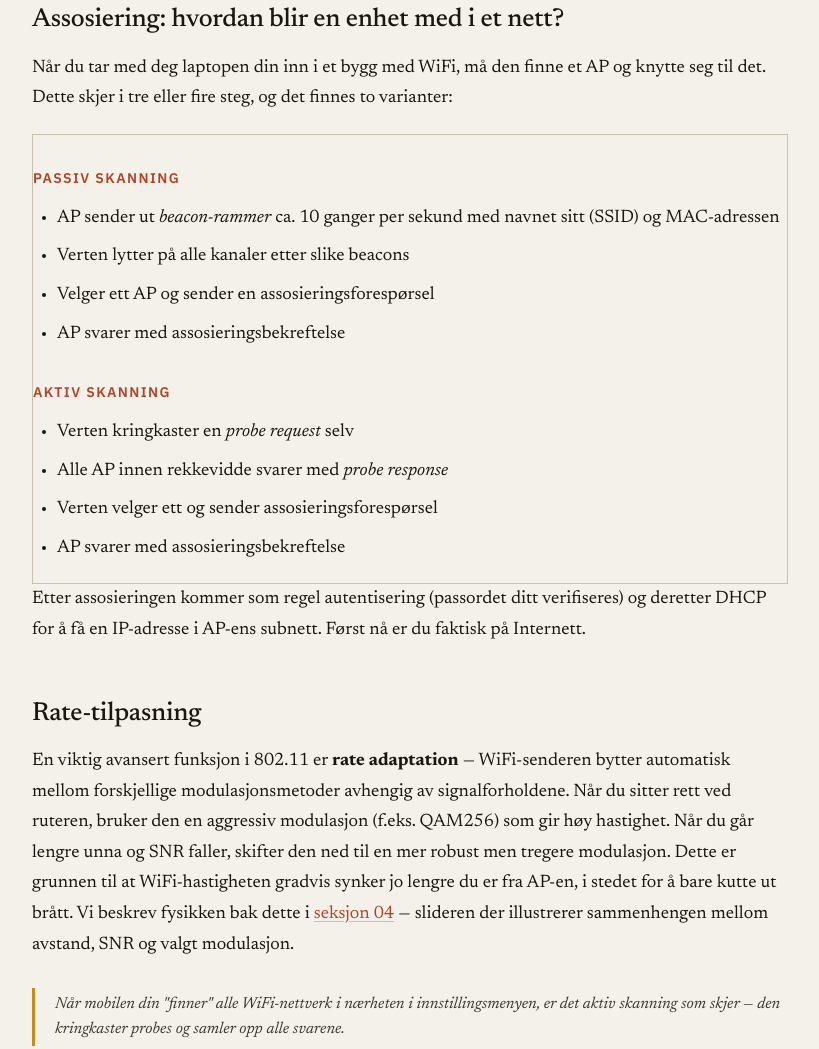
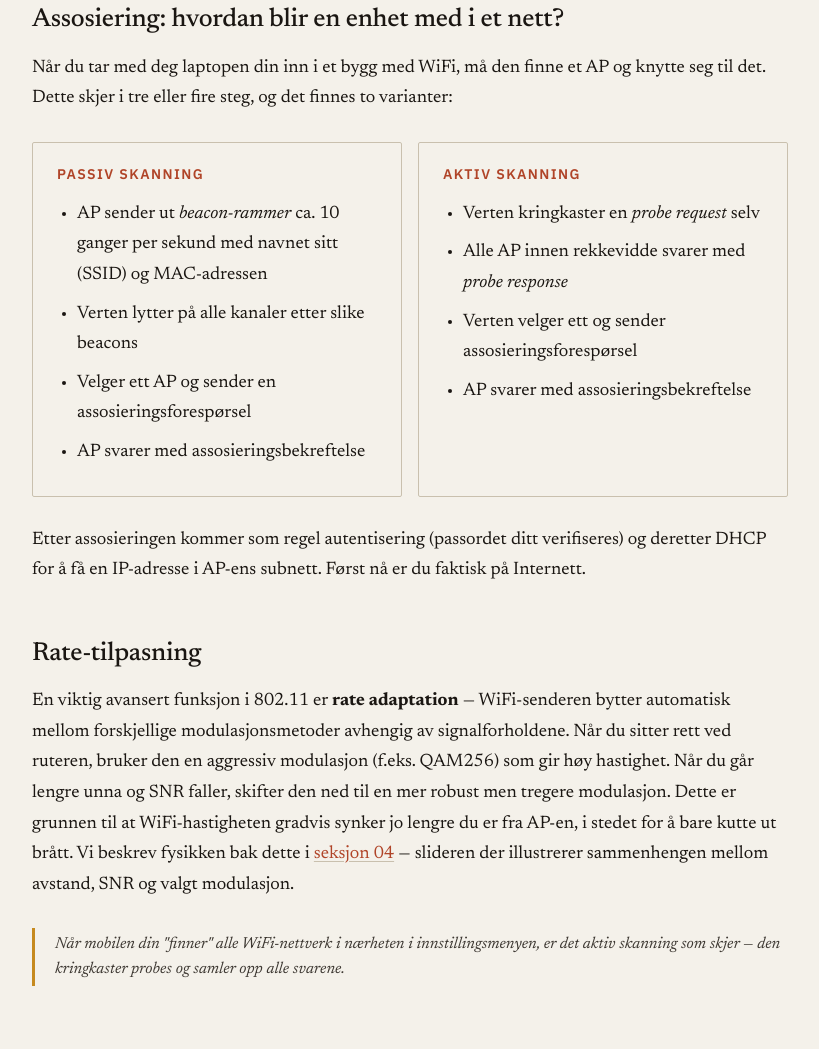
Before and after one commit to KnutOplandMoen/KTN, a website: page kap7/innhold.html in a window 1280 px wide. Shown: the part 10300-11349 px from the top of the page, without its empty margins (230-1049 px from the left). Drawn offline with Linux system fonts and the light colour scheme.

Commit message:
Add compare div variant for side-by-side card layout

```diff
--- a/style.css
+++ b/style.css
@@ -800,6 +800,26 @@ td.label-col {
   color: var(--ink);
   width: 28%;
 }
+
+/* Compare div variant — side-by-side cards */
+div.compare {
+  display: grid;
+  grid-template-columns: repeat(auto-fit, minmax(220px, 1fr));
+  gap: 16px;
+  background: transparent;
+  border: none;
+  margin: 28px 0;
+}
+div.compare > div {
+  background: var(--paper);
+  border: 1px solid var(--line);
+  border-radius: 2px;
+  padding: 20px 24px;
+}
+div.compare > div > h4:first-child { margin-top: 0; }
+div.compare > div > ul:last-child,
+div.compare > div > p:last-child { margin-bottom: 0; }
+div.compare > div > ul { margin-left: 20px; padding-left: 0; }
 
 /* ---------- CODE BLOCKS ---------- */
 pre {
```
